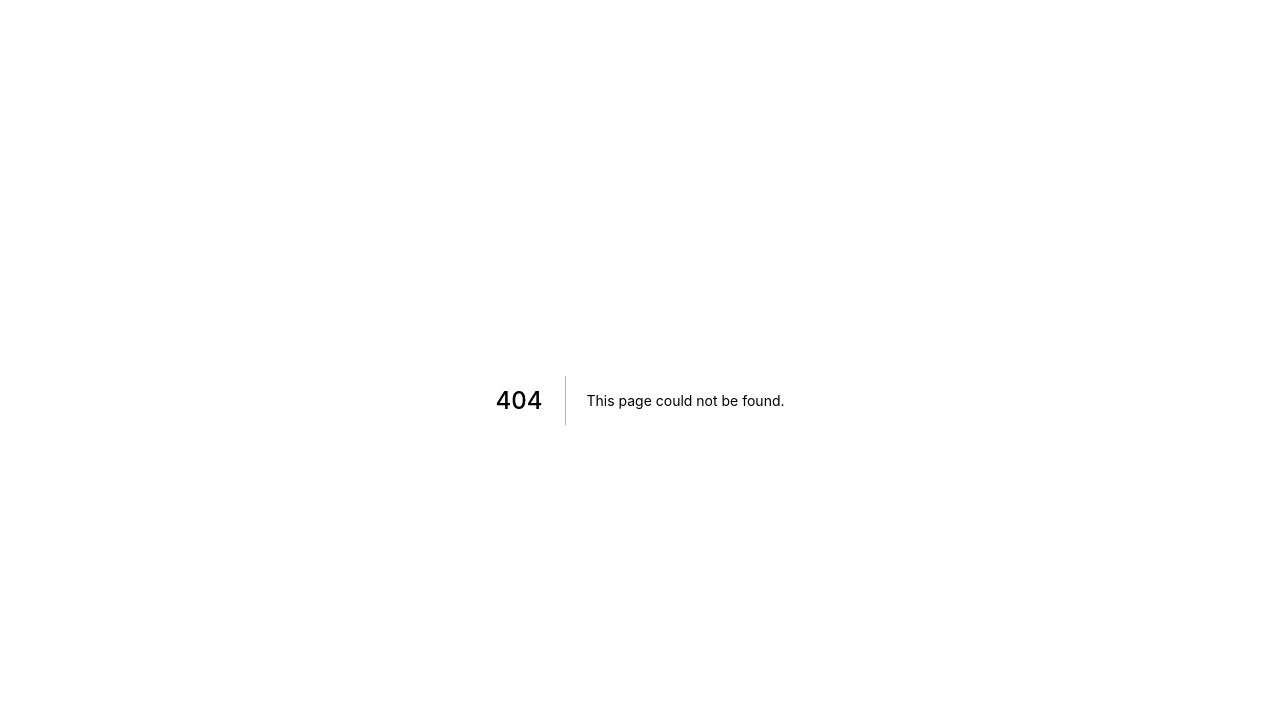
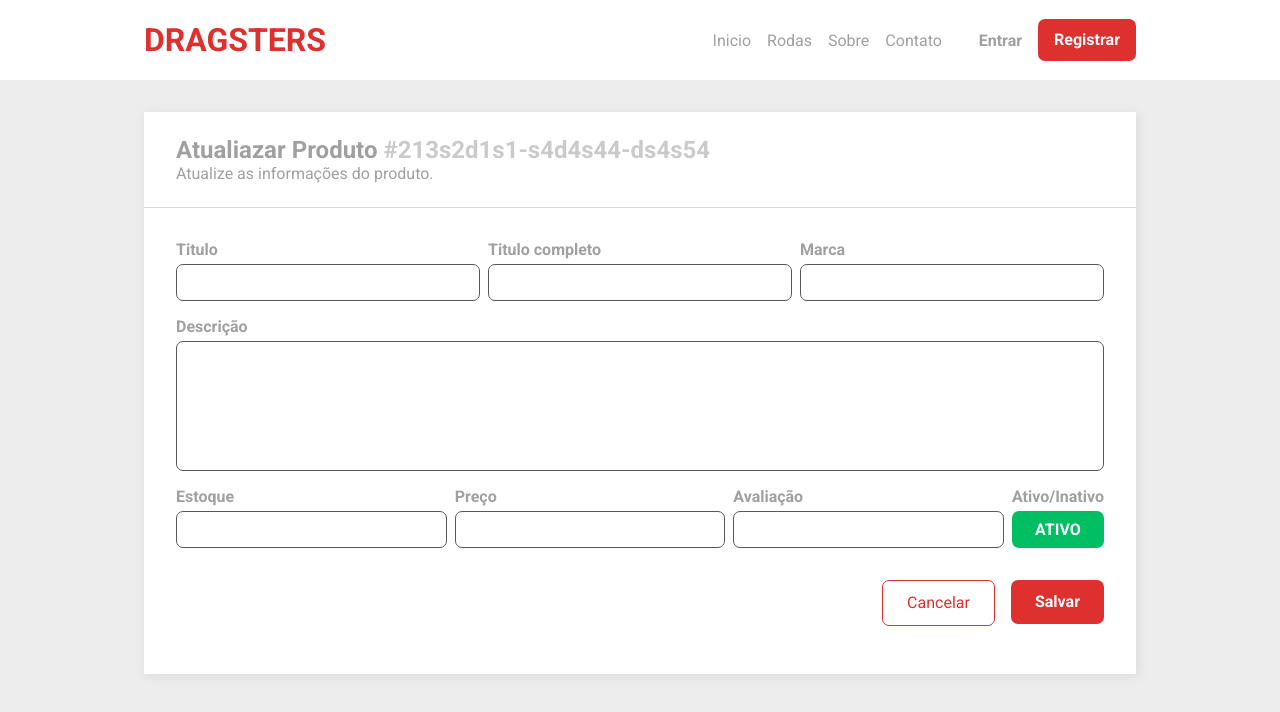
Before and after one commit to Tava1/dragsters-frontend, a Next.js app: page /UpdateProduct in a window 1280 px wide. Before the commit this address had no page. Shown: the top 712 px of the page. Built offline with nearby package versions, Linux system fonts and the light colour scheme.

Commit message:
feat: Update product pag

```diff
--- /dev/null
+++ b/src/pages/UpdateProduct.tsx
@@ -0,0 +1,91 @@
+import Link from 'next/link';
+
+import Navigation from '../components/Navigation';
+import Input from '../components/Input';
+import Button from '../components/Button';
+import TextArea from '../components/TextArea';
+import Upload from '../components/Upload';
+
+import styles from '../styles/pages/UpdateProduct.module.scss';
+
+export default function UpdateProduct() {
+
+  return (
+    <>
+      <Navigation />
+      <div className={styles.container}>
+        <div className={styles.containerUpdate}>
+
+          <header>
+            <div>
+              <h2>Atualiazar Produto <strong>213s2d1s1-s4d4s44-ds4s54</strong></h2>
+              <p>Atualize as informações do produto.</p>
+            </div>
+          </header>
+
+          <main>
+            <form action="">
+
+              <div className={styles.inputGroup}>
+                <Input
+                  type="text"
+                  title="Titulo"
+                  id="product_name"
+                />
+
+                <Input
+                  type="text"
+                  title="Titulo completo"
+                  id="product_fullname"
+                />
+
+                <Input
+                  type="text"
+                  title="Marca"
+                  id="product_brand"
+                />
+              </div>
+
+              <TextArea title="Descrição" />
+
+              <div className={styles.inputGroup}>
+                <Input
+                  type="number"
+                  title="Estoque"
+                  id="supply"
+                />
+
+                <Input
+                  type="number"
+                  title="Preço"
+                  id="price"
+                />
+
+                <Input
+                  type="number"
+                  title="Avaliação"
+                  id="stars"
+                />
+
+                <div className={styles.isActive}>
+                  <label htmlFor="">Ativo/Inativo</label>
+                  {
+                    true ? <button className={styles.active}>ATIVO</button> : <button className={styles.inactive}>INATIVO</button>
+                  }
+                </div>
+              </div>
+
+              {/* <Upload /> */}
+
+              <div className={styles.actions}>
+                <Link href="/">Cancelar</Link>
+                <Button title="Salvar" type="submit" />
+              </div>
+            </form>
+          </main>
+
+        </div>
+      </div>
+    </>
+  )
+}
--- /dev/null
+++ b/src/styles/pages/UpdateProduct.module.scss
@@ -0,0 +1,107 @@
+.container {
+  background: var(--manager-background);
+  height: calc(100vh - 80px);
+  padding: 2rem 0;
+
+  .containerUpdate {
+    background: var(--background);
+    width: 992px;
+    margin: 0 auto;
+    box-shadow: 2px 2px 10px rgba(189, 189, 189, 0.4);
+
+    header {
+      padding: 1.5rem 2rem;
+      border-bottom: 1px solid var(--line);
+
+      strong {
+        color: #cacaca;
+
+        &::before {
+          content: "#";
+        }
+      }
+
+    }
+
+    main {
+      form {
+        margin: 2rem;
+        padding-bottom: 2rem;
+        .inputGroup {
+          width: 100%;
+          display: flex;
+
+          div{
+            margin-right: 0.5rem;
+          }
+
+          div:last-child {
+            margin-right: 0;
+          }
+
+          .isActive {
+            margin-bottom: 1rem;
+
+            display: flex;
+            flex-direction: column;
+
+            label {
+              font-weight: bold;
+              margin-bottom: 5px;
+            }
+
+            button {
+              width: 100%;
+              height: 2.3rem;
+              border: none;
+              font-weight: bold;
+              border-radius: 7px;
+              flex: 1;
+              color: var(--white);
+              transition: background 0.2s;
+            }
+
+            .active {
+              background: #00BF63;
+
+              &:hover {
+                background: #00bf63c4;
+              }
+            }
+
+            .inactive {
+              background: #949191;
+
+              &:hover {
+                background: #949191ab;
+              }
+            }
+          }
+        }
+
+        .actions {
+          margin: 1rem 0;
+          display: flex;
+          justify-content: flex-end;
+
+          a {
+            margin-right: 1rem;
+            background: transparent;
+            border: 1px solid var(--red);
+            color: var(--red);
+            border-radius: 7px;
+            padding: 0.8rem 1.5rem;
+
+            transition: background 0.2s;
+
+            &:hover {
+              background: var(--red);
+              color: var(--white);
+            }
+          }
+        }
+      }
+    }
+
+  }
+}
```
